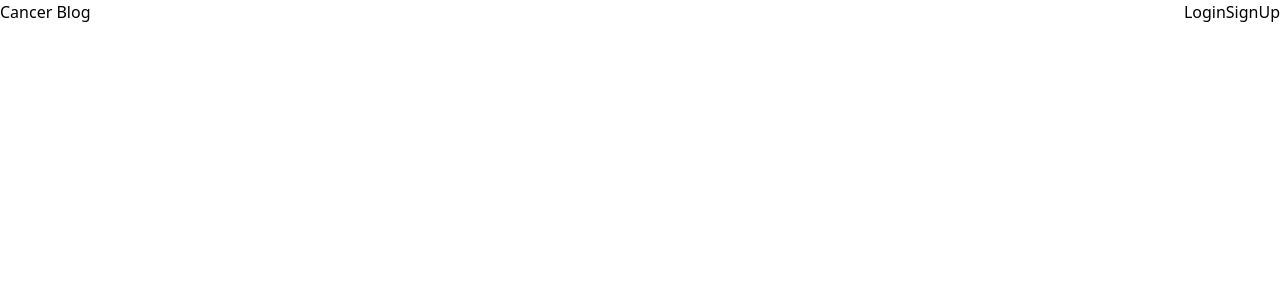
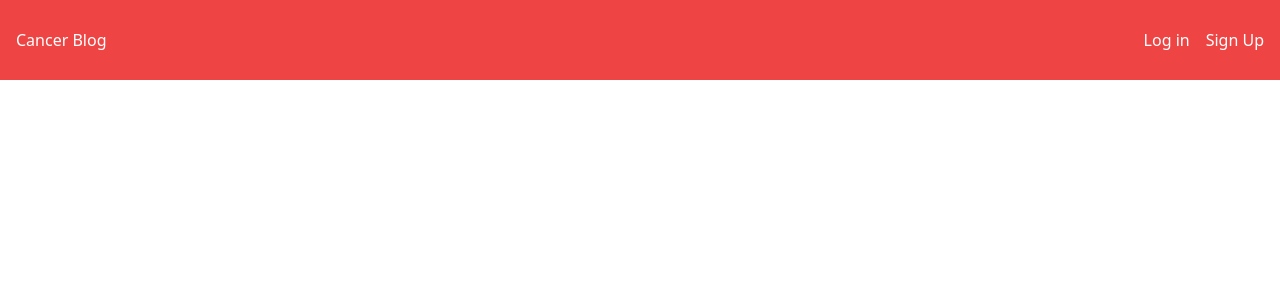
Before and after one commit to chris-15/Journey, a JavaScript app in the folder client/: page / in a window 1280 px wide. Shown: the top 300 px of the page. Built offline with nearby package versions, Linux system fonts and the light colour scheme; the HTML template or start-up script is replaced by a standard one.

Commit message:
adding some basic styling to nav bar component

```diff
--- a/client/src/components/Nav/index.js
+++ b/client/src/components/Nav/index.js
@@ -1,14 +1,16 @@
+import { Link } from 'react-router-dom';
+import Auth from '../../utils/auth'
+
 const Nav = () => {
   // create function here to show Nav bar if user is logged in
 
   return (
-    <header className="flex justify-between">
+    <header className="fixed w-full h-[80px] flex justify-between items-center px-4 bg-red-500 text-white">
         <h1>Cancer Blog</h1>
         <nav>
-          <ul className="flex">
-            <li>Login</li>
-            <li>SignUp</li>
-          </ul>
+          <a href='/' className="mr-4">Log in</a>
+          <a href='/'>Sign Up</a>
+
         </nav>
     </header>
   );
```
